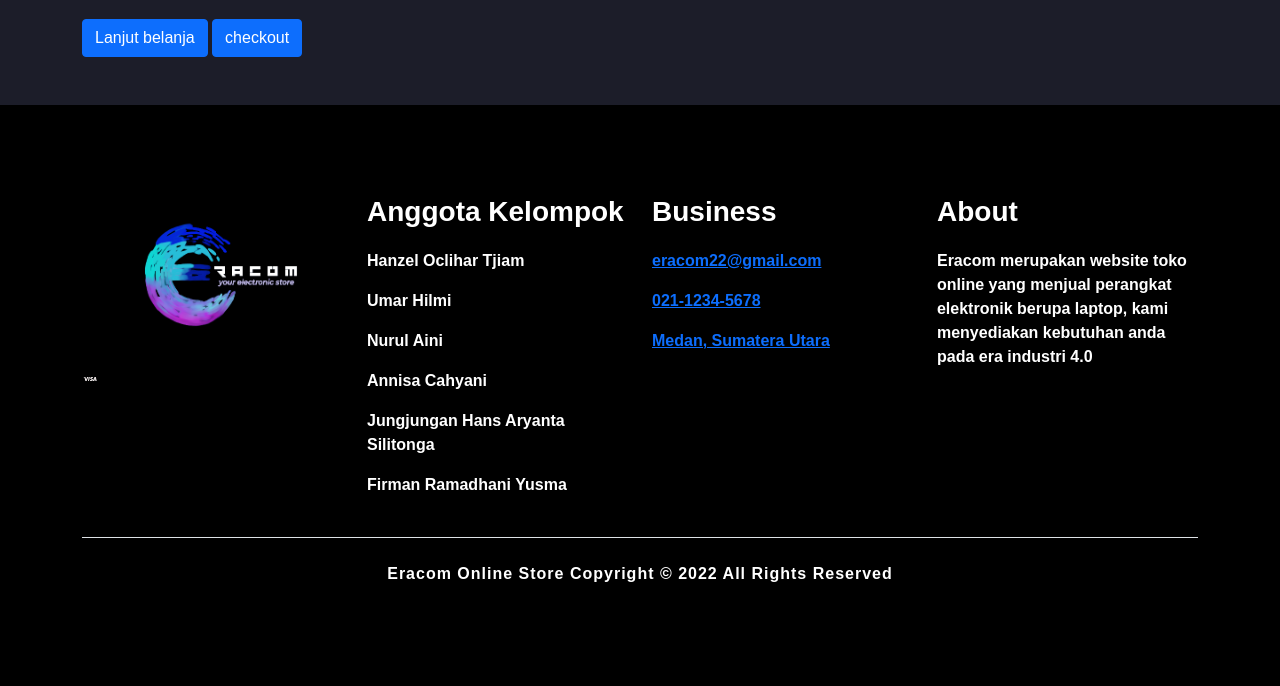
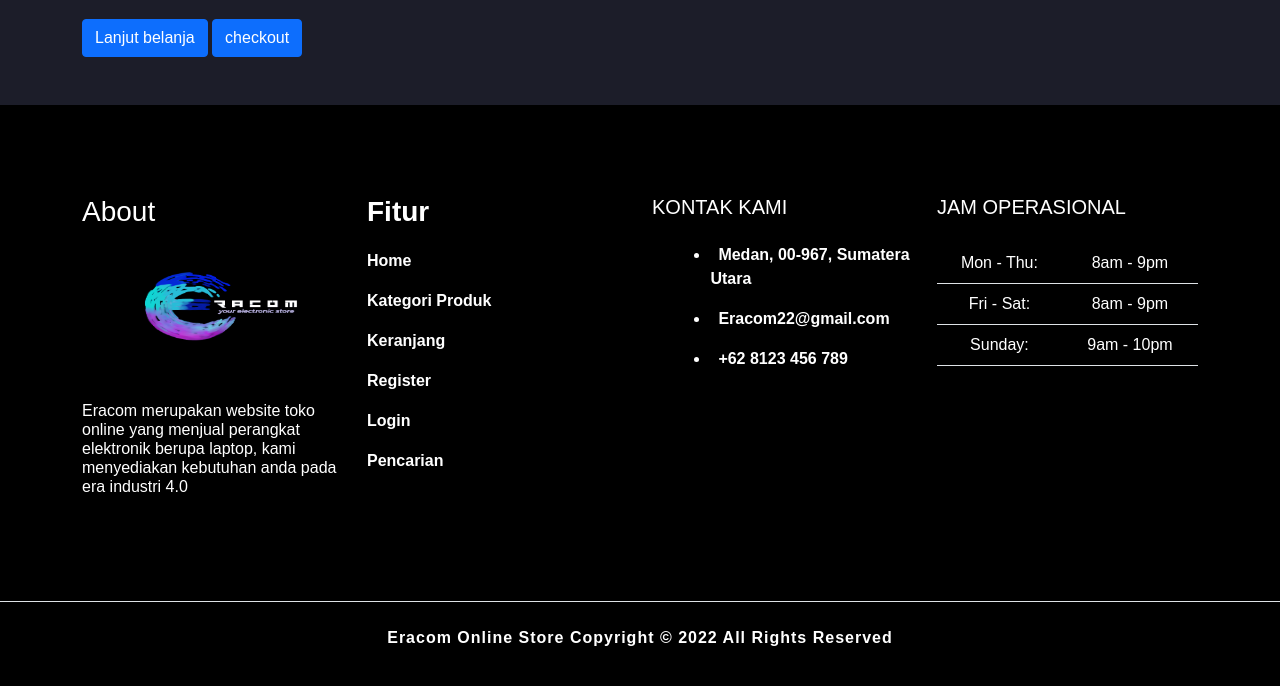
Before and after one commit to nurulaini7/TubesProweb, a PHP site: page /keranjang.php in a window 1280 px wide. Shown: the part 296-982 px from the top of the page. Before the commit the page ends 878 px from the top, so only its background shows below. Run offline with PHP 8.4, Linux system fonts and the light colour scheme.

Commit message:
Update keranjang.php

```diff
--- a/tubes/keranjang.php
+++ b/tubes/keranjang.php
@@ -103,10 +103,30 @@ $koneksi = new mysqli ("localhost", "root", "", "eracom");
         <div class="footer-content row mb-4">
           <div class="footer-brand col-12 col-sm-12 col-md-3 col-lg-3">
             <div>
-            <img src="assets/img/logo.png" alt="" width="300px" height="150px" />
+            <h3 class="text-main mb-4 text-white">About</h3>
+            <img src="assets/img/logo.png" alt="" width="300px" height="100px" />
+            <br><br><br>
+            <h6 class="text-white">Eracom merupakan website toko online yang menjual perangkat elektronik berupa laptop, kami menyediakan kebutuhan anda pada era industri 4.0 </h6>
             <br><br>
-              <i class='bx bxl-visa' style='color:#fff9f9'  ></i>
-
+            <div class="color-white">
+              <a href="" class="me-4 link-secondary">
+                <i class="fab fa-facebook-f"></i>
+              </a>
+              <a href="" class="me-4 link-secondary">
+                <i class="fab fa-twitter"></i>
+              </a>
+              <a href="" class="me-4 link-secondary">
+                <i class="fab fa-google"></i>
+              </a>
+              <a href="" class="me-4 link-secondary">
+                <i class="fab fa-instagram"></i>
+              </a>
+              <a href="" class="me-4 link-secondary">
+                <i class="fab fa-github"></i>
+              </a>
+            </div>
+            <div class="col-lg-4 col-md-6 mb-4 mb-md-0">
+          </div>
           </div>
           </div>
 
@@ -114,37 +134,54 @@ $koneksi = new mysqli ("localhost", "root", "", "eracom");
             <div class="footer-items row">
               <div class="footer-item col-12 col-sm-12 col-md-4">
                 <div>
-                  <div class="footer-item-content">
-                    <h3 class="text-main">Anggota Kelompok</h3>
-                    <p>Hanzel Oclihar Tjiam</p>
-                    <p>Umar Hilmi</a></p>
-                    <p>Nurul Aini</a></p>
-                    <p>Annisa Cahyani</a></p>
-                    <p>Jungjungan Hans Aryanta Silitonga</a></p>
-                    <p>Firman Ramadhani Yusma</a></p>
+                  <div class="footer-item-content me-4">
+                    <h3 class="text-main ">Fitur</h3>
+                    <p>Home</p>
+                    <p>Kategori Produk</a></p>
+                    <p>Keranjang</a></p>
+                    <p>Register</a></p>
+                    <p>Login</a></p>
+                    <p>Pencarian</a></p>
                   </div>
                 </div>
               </div>
 
-              <div class="footer-item col-12 col-sm-12 col-md-4">
-                <div>
-                  <div class="footer-item-content">
-                    <h3 class="text-main">Business</h3>
-                    <p><a href="#">eracom22@gmail.com</a></p>
-                    <p><a href="#">021-1234-5678</a></p>
-                    <p><a href="#">Medan, Sumatera Utara</a></p>
+                      <div class="col-lg-4 col-md-6 mb-4 mb-md-0">
+                        <h5 class="text-uppercase mb-4 text-white">Kontak Kami</h5>
+                        <ul class="fa-ul text-white" style="margin-left: 1.65em;">
+                          <li class="mb-3">
+                            <span class="fa-li"><i class="fas fa-home"></i></span><span class="ms-2">Medan, 00-967, Sumatera Utara</span>
+                          </li>
+                          <li class="mb-3">
+                            <span class="fa-li"><i class="fas fa-envelope"></i></span><span class="ms-2">Eracom22@gmail.com</span>
+                          </li>
+                          <li class="mb-3">
+                            <span class="fa-li"><i class="fas fa-phone"></i></span><span class="ms-2">+62 8123 456 789</span>
+                          </li>
+                        </ul>
+                      </div>
+
+                            <div class="col-lg-4 col-md-6 mb-4 mb-md-0">
+                            <h5 class="text-uppercase mb-4 text-white">Jam Operasional</h5>
+
+                            <table class="table text-center text-white">
+                              <tbody class="fw-normal">
+                                <tr>
+                                  <td>Mon - Thu:</td>
+                                  <td>8am - 9pm</td>
+                                </tr>
+                                <tr>
+                                  <td>Fri - Sat:</td>
+                                  <td>8am - 9pm</td>
+                                </tr>
+                                <tr>
+                                  <td>Sunday:</td>
+                                  <td>9am - 10pm</td>
+                                </tr>
+                              </tbody>
+                            </table>
                           </div>
                         </div>
-              </div>
-
-              <div class="footer-item col-12 col-sm-12 col-md-4">
-                <div>
-                  <div class="footer-item-content">
-                    <h3 class="text-main">About</h3>
-
-                      <p>Eracom merupakan website toko online yang menjual perangkat elektronik berupa laptop, kami menyediakan kebutuhan anda pada era industri 4.0
-                         </p>
-
                       </div>
                     </div>
                   </div>
```
Lines whose indentation alone changed are shown as unchanged.
